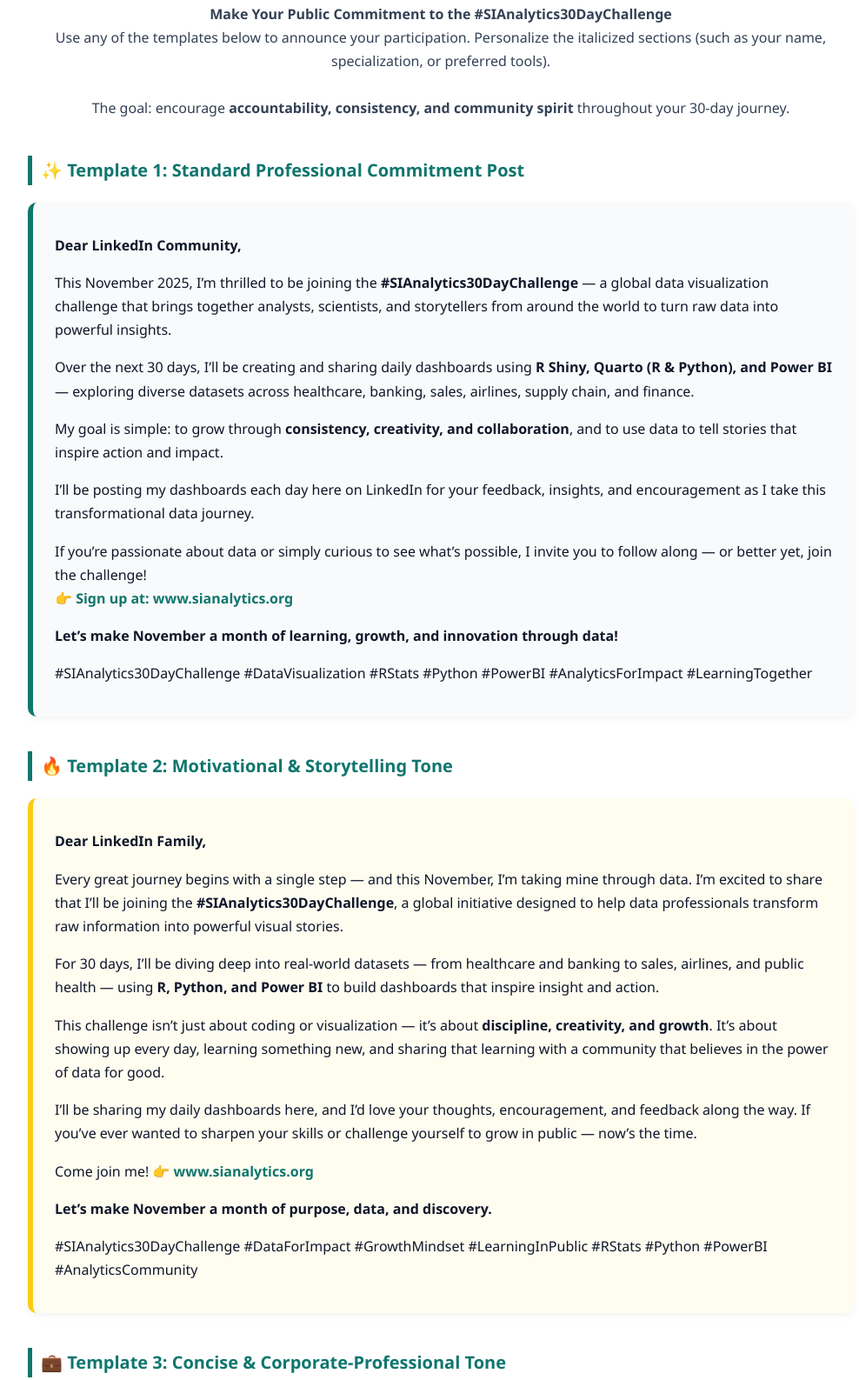
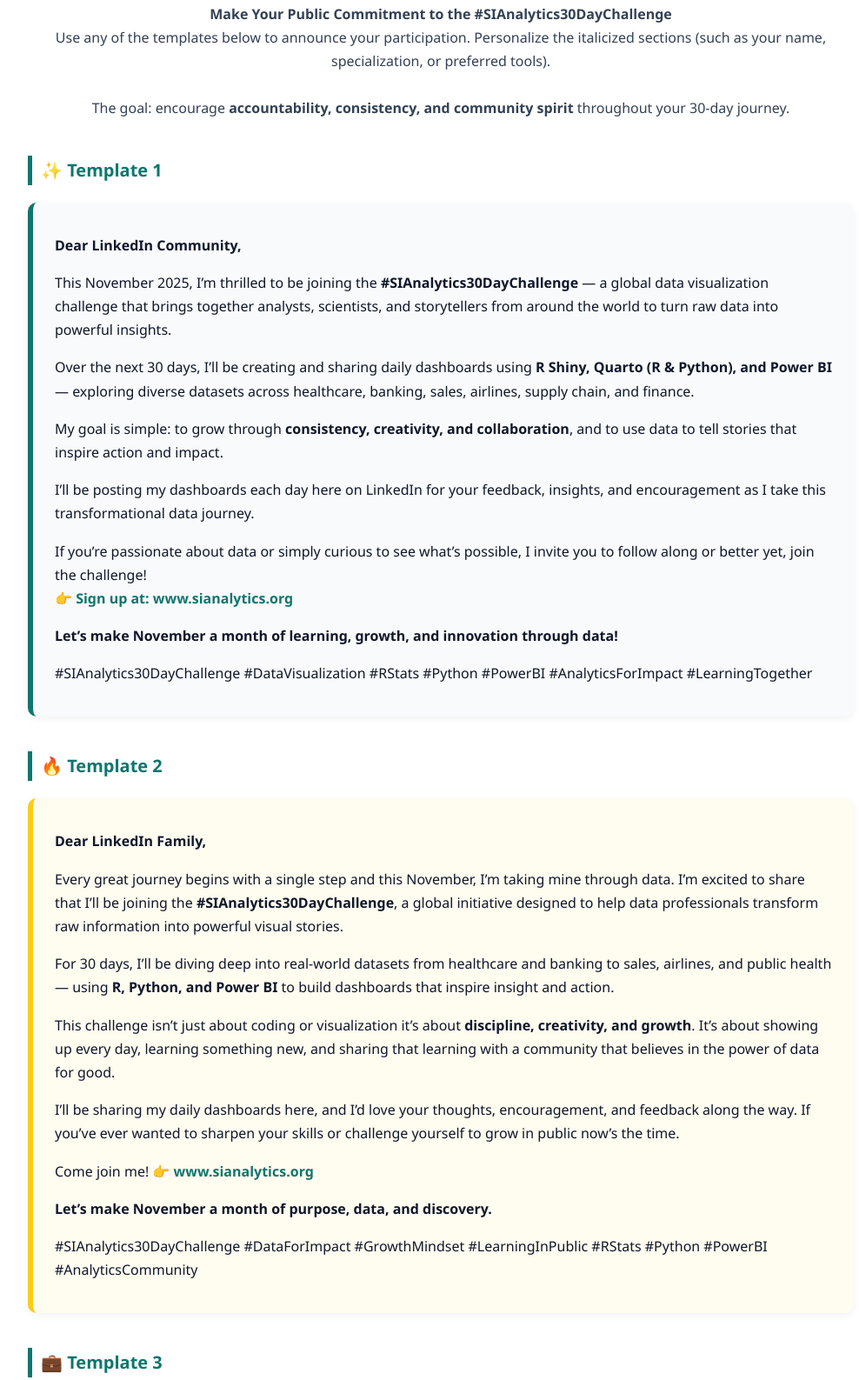
Before and after one commit to SIAnalyticsLab/socialmediatemp, a plain HTML site: page index.html in a window 1280 px wide. Shown: the part 227-1814 px from the top of the page at 87% size, without its empty margins (133-1121 px from the left). Drawn offline with Linux system fonts and the light colour scheme.

Commit message:
Update index.html

```diff
--- a/index.html
+++ b/index.html
@@ -91,7 +91,7 @@
       The goal: encourage <strong>accountability, consistency, and community spirit</strong> throughout your 30-day journey.
     </p>
 
-    <h2>✨ Template 1: Standard Professional Commitment Post</h2>
+    <h2>✨ Template 1</h2>
     <div class="template-card">
       <p><strong>Dear LinkedIn Community,</strong></p>
       <p>
@@ -111,7 +111,7 @@
         I’ll be posting my dashboards each day here on LinkedIn for your feedback, insights, and encouragement as I take this transformational data journey.
       </p>
       <p>
-        If you’re passionate about data or simply curious to see what’s possible, I invite you to follow along — or better yet, join the challenge!<br/>
+        If you’re passionate about data or simply curious to see what’s possible, I invite you to follow along or better yet, join the challenge!<br/>
         👉 <a href="https://www.sianalytics.org" target="_blank">Sign up at: www.sianalytics.org</a>
       </p>
       <p><strong>Let’s make November a month of learning, growth, and innovation through data!</strong></p>
@@ -120,26 +120,26 @@
       </p>
     </div>
 
-    <h2>🔥 Template 2: Motivational & Storytelling Tone</h2>
+    <h2>🔥 Template 2</h2>
     <div class="template-card gold">
       <p><strong>Dear LinkedIn Family,</strong></p>
       <p>
-        Every great journey begins with a single step — and this November, I’m taking mine through data.
+        Every great journey begins with a single step and this November, I’m taking mine through data.
         I’m excited to share that I’ll be joining the <strong>#SIAnalytics30DayChallenge</strong>, a global initiative
         designed to help data professionals transform raw information into powerful visual stories.
       </p>
       <p>
-        For 30 days, I’ll be diving deep into real-world datasets — from healthcare and banking to sales, airlines,
+        For 30 days, I’ll be diving deep into real-world datasets from healthcare and banking to sales, airlines,
         and public health — using <strong>R, Python, and Power BI</strong> to build dashboards that inspire insight and action.
       </p>
       <p>
-        This challenge isn’t just about coding or visualization — it’s about <strong>discipline, creativity, and growth</strong>.
+        This challenge isn’t just about coding or visualization it’s about <strong>discipline, creativity, and growth</strong>.
         It’s about showing up every day, learning something new, and sharing that learning with a community that believes
         in the power of data for good.
       </p>
       <p>
         I’ll be sharing my daily dashboards here, and I’d love your thoughts, encouragement, and feedback along the way.
-        If you’ve ever wanted to sharpen your skills or challenge yourself to grow in public — now’s the time.
+        If you’ve ever wanted to sharpen your skills or challenge yourself to grow in public now’s the time.
       </p>
       <p>
         Come join me! 👉 <a href="https://www.sianalytics.org" target="_blank">www.sianalytics.org</a>
@@ -150,7 +150,7 @@
       </p>
     </div>
 
-    <h2>💼 Template 3: Concise & Corporate-Professional Tone</h2>
+    <h2>💼 Template 3 </h2>
     <div class="template-card corporate">
       <p><strong>Hello LinkedIn Network,</strong></p>
       <p>
```
